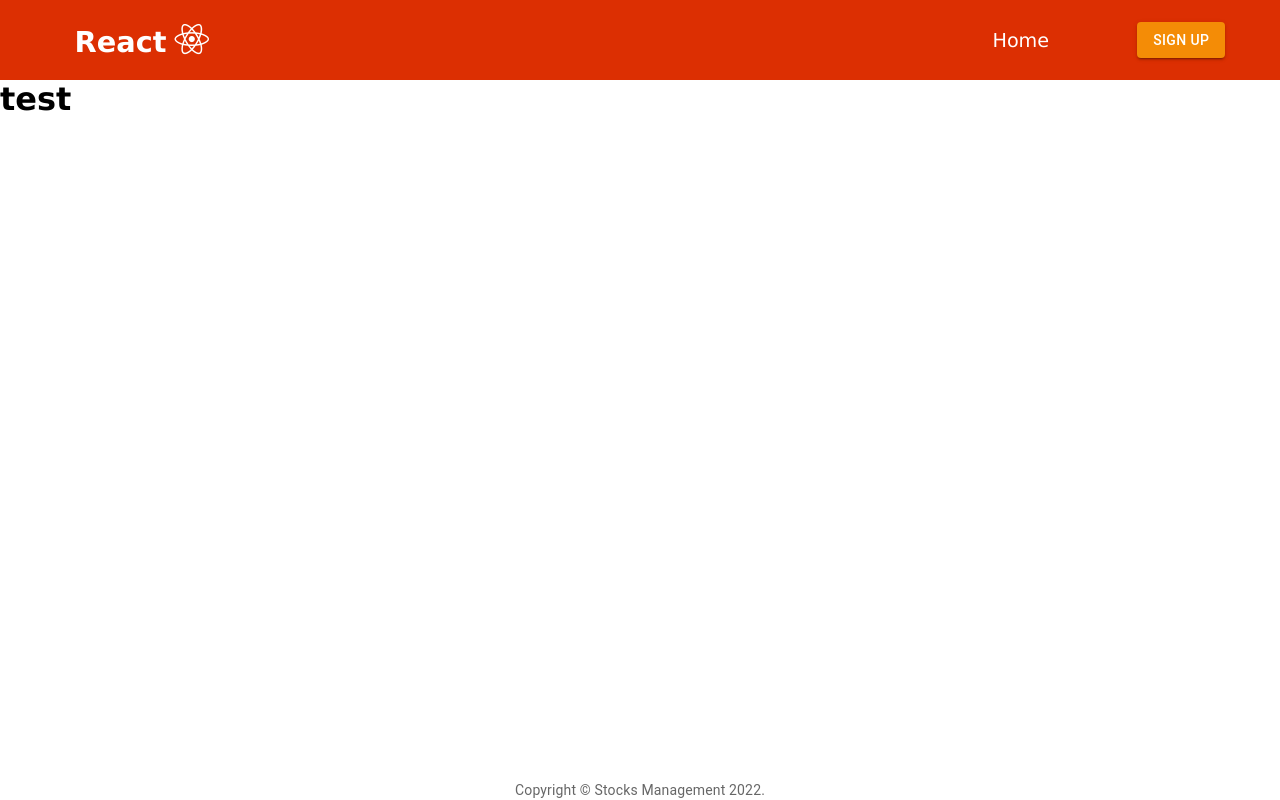
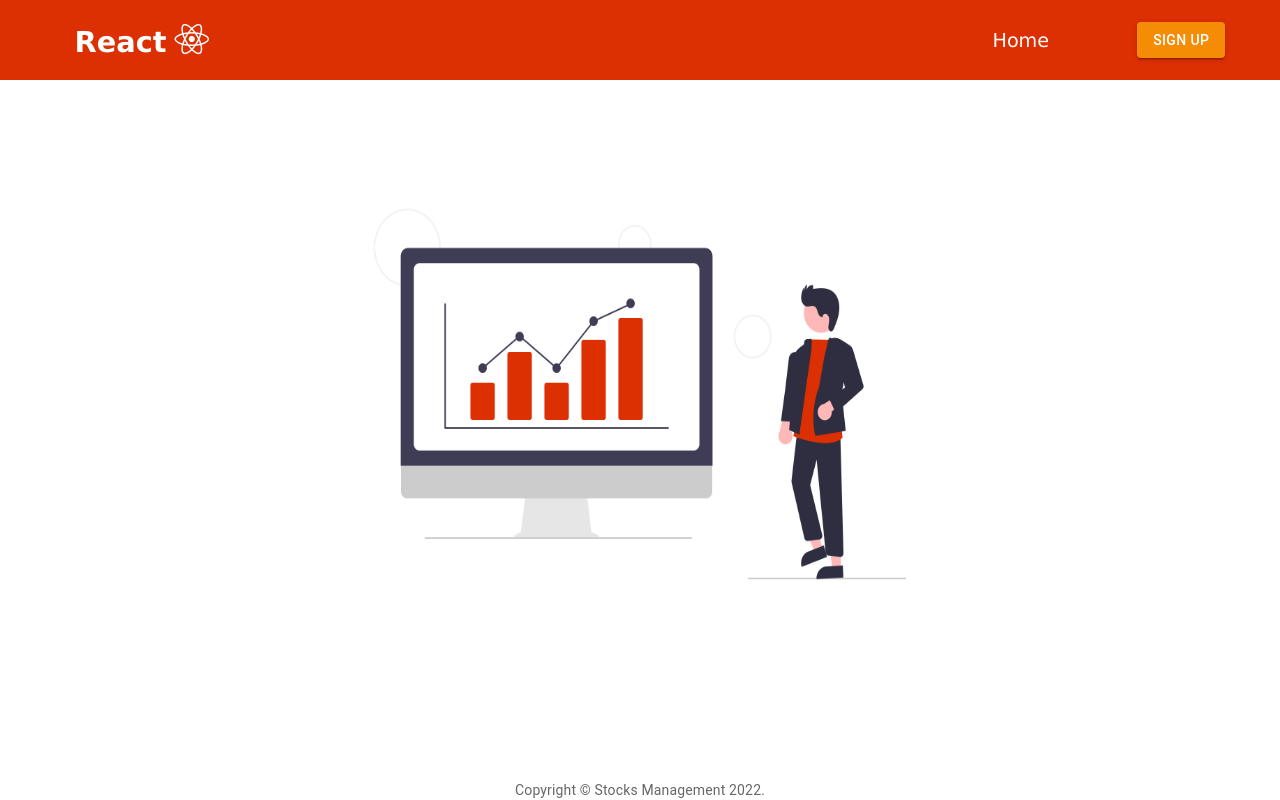
Before and after one commit to Piciorus-Ovidiu-Mihai/stocks-management-web, a React (Create React App) app: page /app in a window 1280 px wide. Built offline with nearby package versions, Linux system fonts and the light colour scheme.

Commit message:
add image on homepage

```diff
--- a/src/App.tsx
+++ b/src/App.tsx
@@ -1,4 +1,4 @@
-import { Route, Routes } from "react-router-dom";
+import { Route, Routes, Navigate } from "react-router-dom";
 import "./App.scss";
 import Login from "./auth/login/login";
 import Register from "./auth/register/register";
@@ -12,6 +12,8 @@ function App() {
         <Route path="/auth/login" element={<Login />} />
         <Route path="/auth/register" element={<Register />} />
         <Route path="/app" element={<HomeContainer />}/>
+        <Route path="/" element={<Navigate to="/app" replace />}>
+        </Route>
       </Routes>
     </>
   );
--- a/src/pages/home/home-container.tsx
+++ b/src/pages/home/home-container.tsx
@@ -1,8 +1,31 @@
+import { Box, Container } from "@mui/material";
 import { Component } from "react";
+import homeImage from "../../assets/images/home-page.png";
 
 class HomeContainer extends Component {
   render() {
-    return <h1>test</h1>;
+    return (
+      <Container
+        sx={{
+          marginTop: 8,
+          display: "flex",
+          flexDirection: "column",
+          alignItems: "center",
+        }}
+        maxWidth="xs"
+      >
+        <Box
+          component="img"
+          sx={{
+            height: 500,
+            width: 700,
+            maxHeight: { xs: 233, md: 500 },
+            maxWidth: { xs: 350, md: 700 },
+          }}
+          src={homeImage}
+        />
+      </Container>
+    );
   }
 }
 
```
Also changed, not shown: src/assets/images/home-page.png (added).
